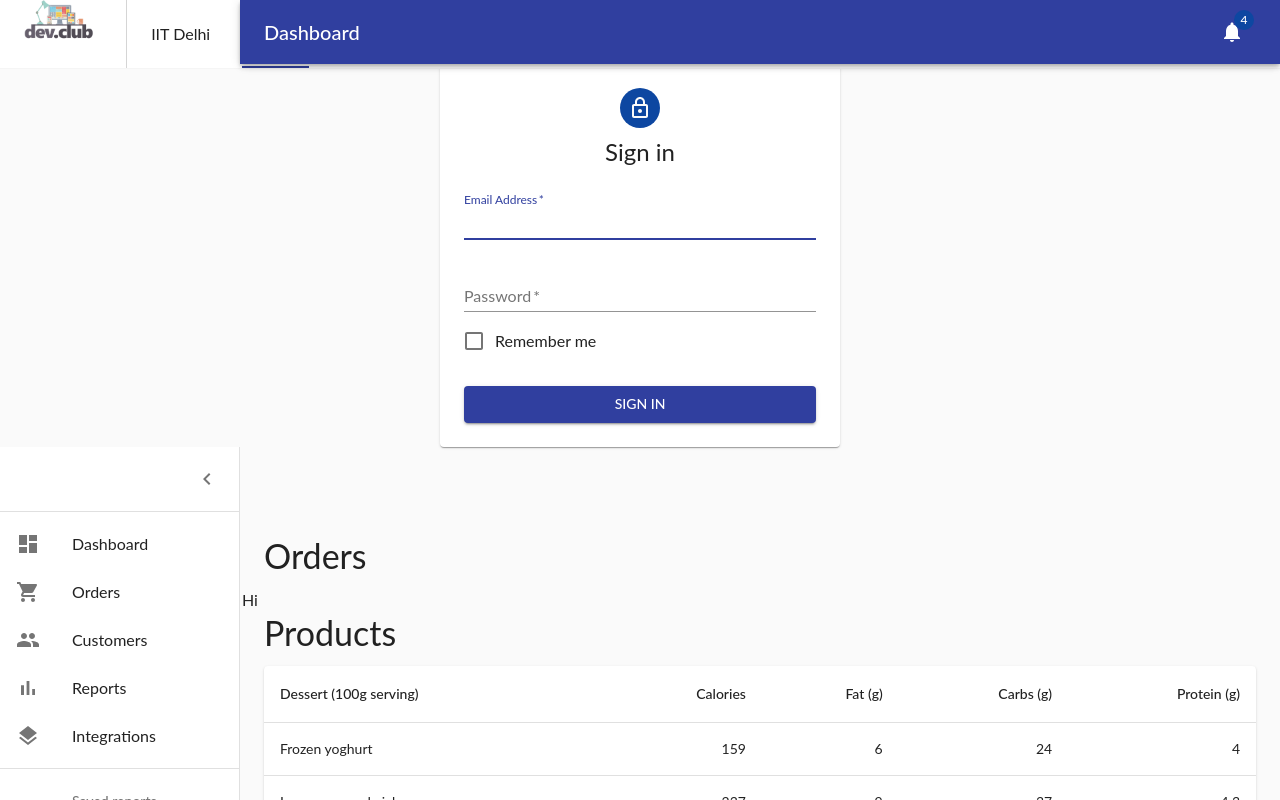
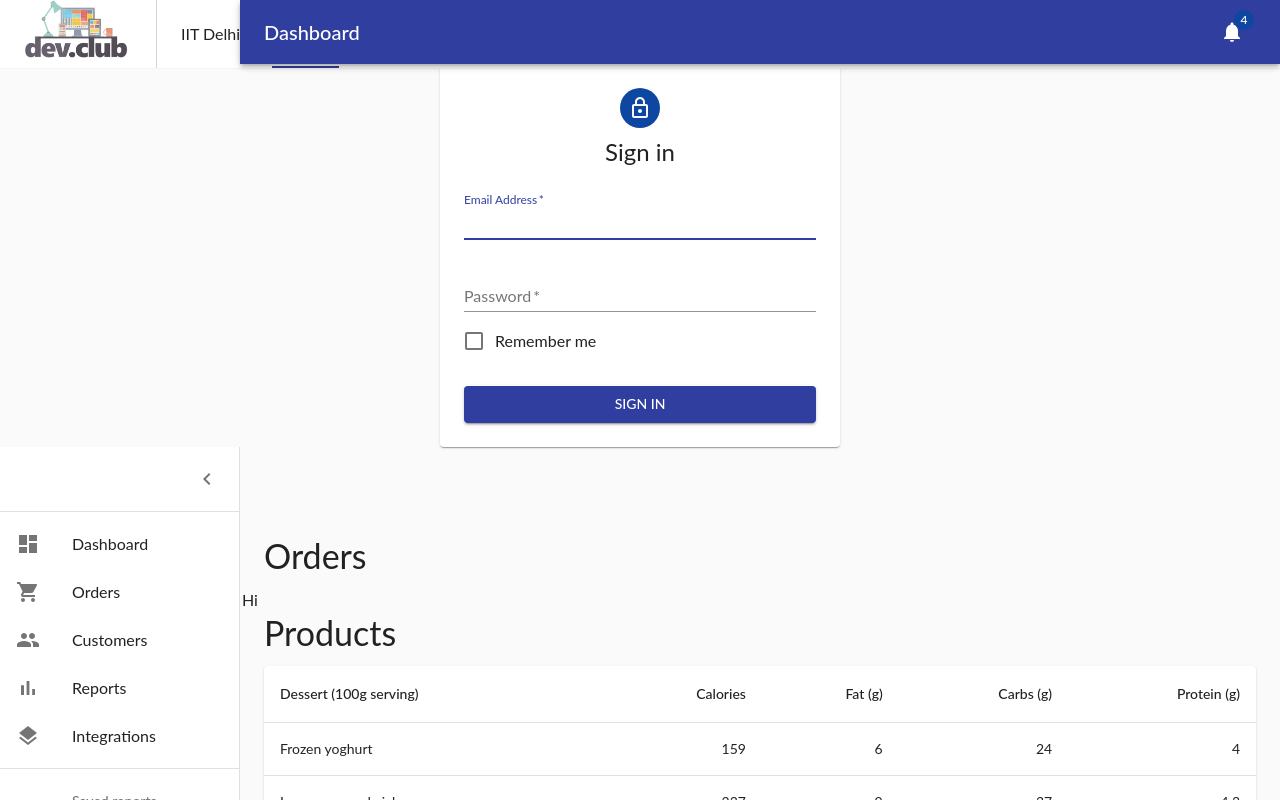
Before and after one commit to devclub-iitd/MainWebsite, a React (Create React App) app: page /#/admin in a window 1280 px wide. Shown: the top 800 px of the page. Built offline with nearby package versions, Linux system fonts and the light colour scheme; what react-mapbox-gl, redux-promise-middleware would draw is missing.

Commit message:
DevClub logo alignment on Home Page

```diff
--- a/src/components/Topbar.jsx
+++ b/src/components/Topbar.jsx
@@ -40,27 +40,20 @@ const styles = theme => ({
     },
   },
   clubLogo: {
-    display: 'inline-flex',
-    position: 'relative',
-    lineHeight: 1.75,
+    display: 'inline-block',
+    position: 'absolute',
     overflow: 'hidden',
   },
-  link: {
-    textDecoration: 'none',
-    color: 'inherit',
-    position: 'relative',
-  },
-  imageContainer: {
-    position: 'relative',
+  clubImage: {
     display: 'inline-block',
-    height: 40,
-    boxSizing: 'border-box',
+    height: 60,
+    width: 'auto',
   },
   productLogo: {
     display: 'inline-block',
     position: 'relative',
     lineHeight: 1.75,
-    marginLeft: 32,
+    marginLeft: 132,
     paddingTop: 20,
     paddingBottom: 20,
     paddingLeft: 24,
@@ -144,16 +137,9 @@ class Topbar extends Component {
           <Grid container alignItems="baseline">
             <Grid item xs={12} container alignItems="baseline" className={classes.flex}>
               <ButtonBase onClick={this.handleLogoClick} className={classes.clubLogo}>
-                <div className={classes.inline}>
-                  {/* <Link to="/" className={classes.link}> */}
-                  <div className={classes.imageContainer}>
-                    <div className={classes.logoImage}>
-                      <img height={40} src={logo} alt="Logo" />
-                    </div>
-                  </div>
-                  {/* <span className={classes.tagline}>DevClub</span> */}
-                  {/* </Link> */}
-                </div>
+                <Link to="/" className={classes.link}>
+                  <img src={logo} alt="Logo" className={classes.clubImage} />
+                </Link>
               </ButtonBase>
               {!noTabs && (
                 <React.Fragment>
```
